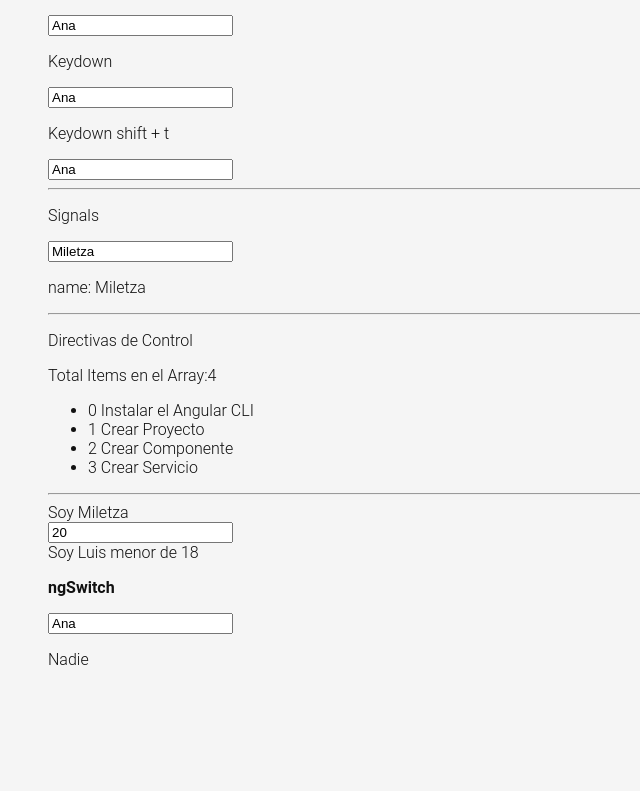
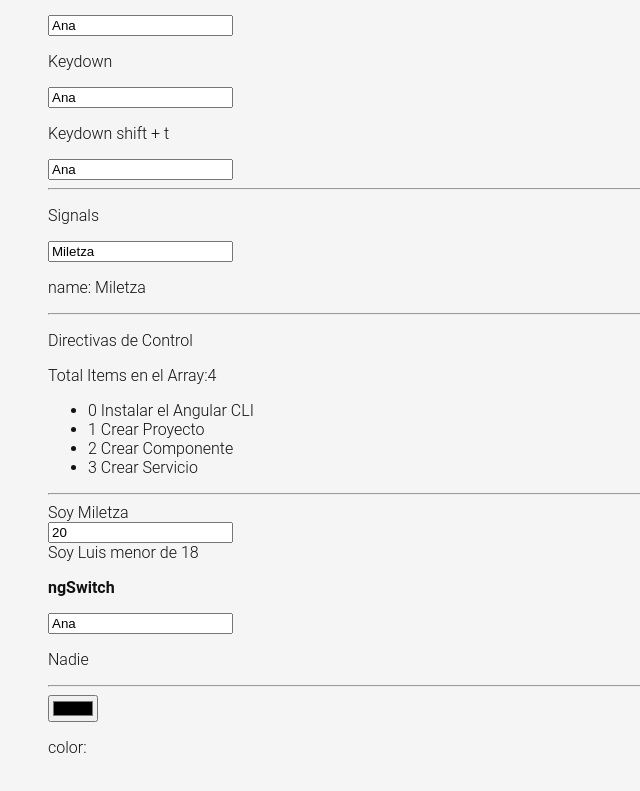
Before and after one commit to anmilet/to-do-app, an Angular app: page /labs in a window 1280 px wide. Shown: the part 1044-1835 px from the top of the page, without its empty margins (0-640 px from the left). Before the commit the page ends 1777 px from the top, so only its background shows below. Built offline with nearby package versions, Linux system fonts and the light colour scheme.

Commit message:
Controlling an input

```diff
--- a/src/app/pages/labs/labs.component.html
+++ b/src/app/pages/labs/labs.component.html
@@ -65,4 +65,7 @@
       <p *ngSwitchCase="'Mary'">Soy Mary</p>
       <p *ngSwitchDefault>Nadie</p>
     </div>
+    <hr>
+    <input type="color" [formControl]="colorCtrl">
+    <p>color:{{colorCtrl.value}}</p>
 </div>
--- a/src/app/pages/labs/labs.component.ts
+++ b/src/app/pages/labs/labs.component.ts
@@ -1,10 +1,11 @@
 import { Component, signal } from '@angular/core';
 import { CommonModule } from '@angular/common';
+import { FormControl, ReactiveFormsModule} from '@angular/forms'
 
 @Component({
   selector: 'app-labs',
   standalone: true,
-  imports: [CommonModule],
+  imports: [CommonModule, ReactiveFormsModule],
   templateUrl: './labs.component.html',
   styleUrl: './labs.component.css'
 })
@@ -16,6 +17,18 @@ export class LabsComponent {
     'Crear Componente',
     'Crear Servicio'
   ]);
+
+  colorCtrl = new FormControl;
+
+  constructor()
+  {
+    this.colorCtrl.valueChanges.subscribe(value =>
+      {
+        console.log(value);
+      }
+    )
+  }
+
   name=signal('Miletza');
   age= '40';
   private id='1451537636'; /* esta es una variable privada y no se puede acceder desde el html, solo de este componente */
```
